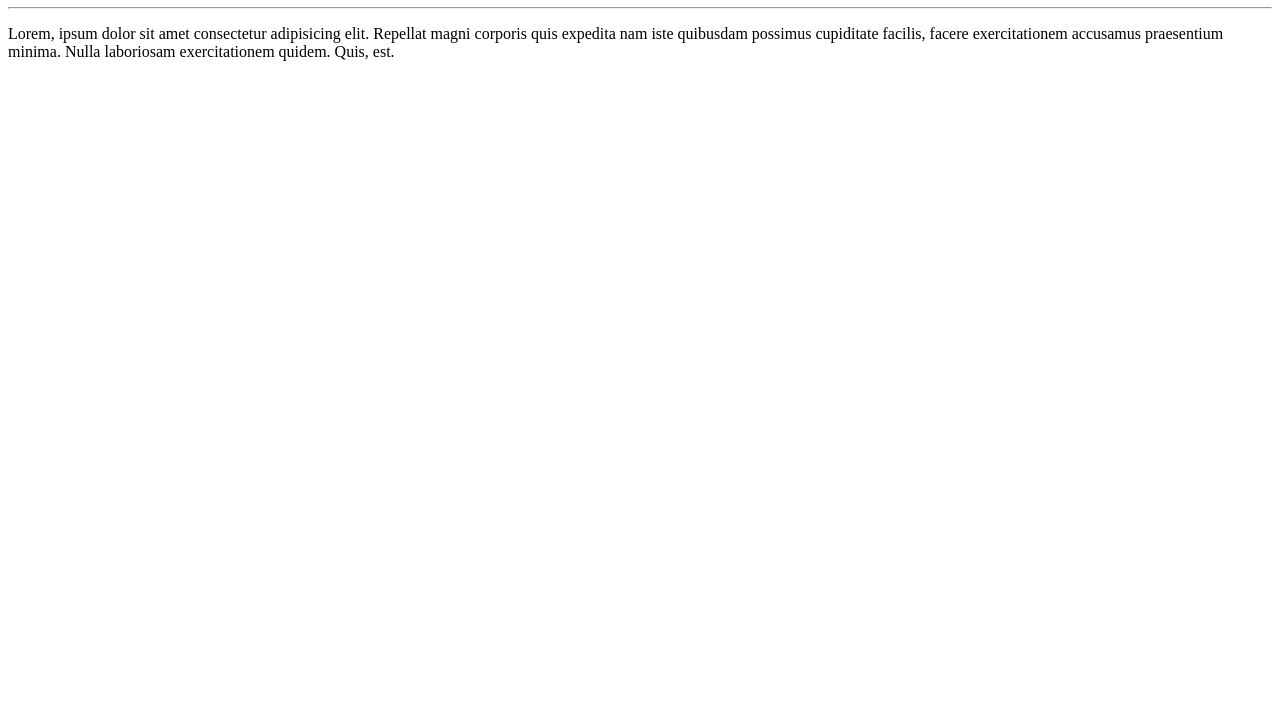
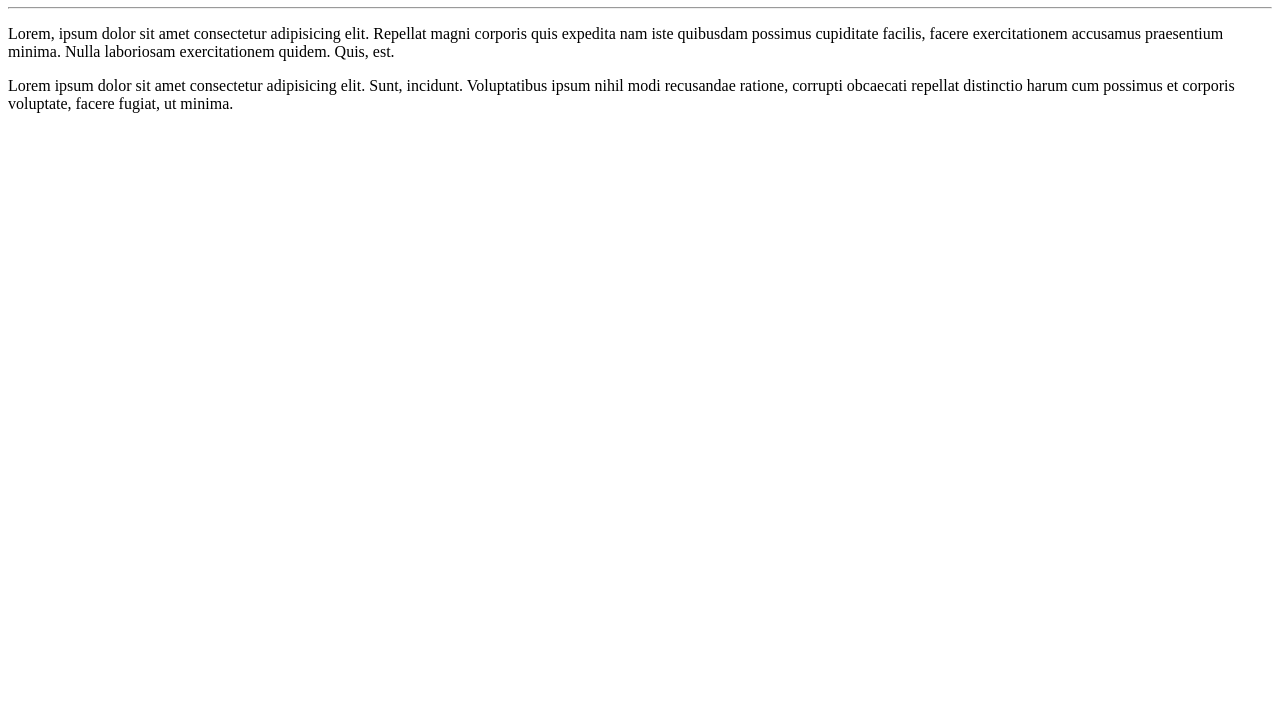
Before and after one commit to L3mSv/Ola-Mundo, a plain HTML site: page site-exemplo/index.html in a window 1280 px wide. Shown: the part 73-800 px from the top of the page. Drawn offline with Linux system fonts and the light colour scheme.

Commit message:
Modificação de parágrafo

```diff
--- a/site-exemplo/index.html
+++ b/site-exemplo/index.html
@@ -10,5 +10,6 @@
     <hr>
     <p>Lorem, ipsum dolor sit amet consectetur adipisicing elit. Repellat magni corporis quis expedita nam iste quibusdam possimus cupiditate facilis, facere exercitationem accusamus praesentium minima. Nulla laboriosam exercitationem quidem. Quis, est.
     </p>
+    <p>Lorem ipsum dolor sit amet consectetur adipisicing elit. Sunt, incidunt. Voluptatibus ipsum nihil modi recusandae ratione, corrupti obcaecati repellat distinctio harum cum possimus et corporis voluptate, facere fugiat, ut minima.</p>
 </body>
 </html>
```
